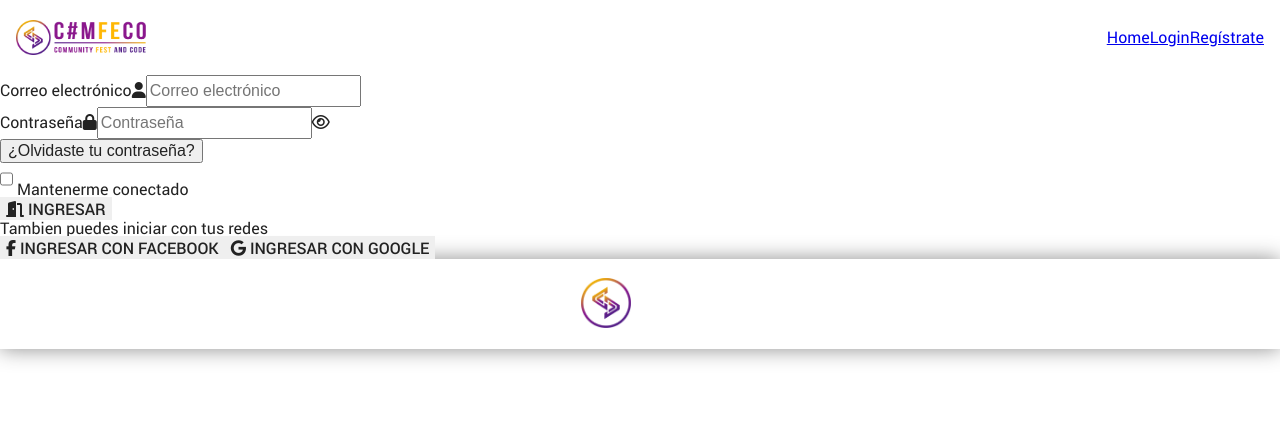
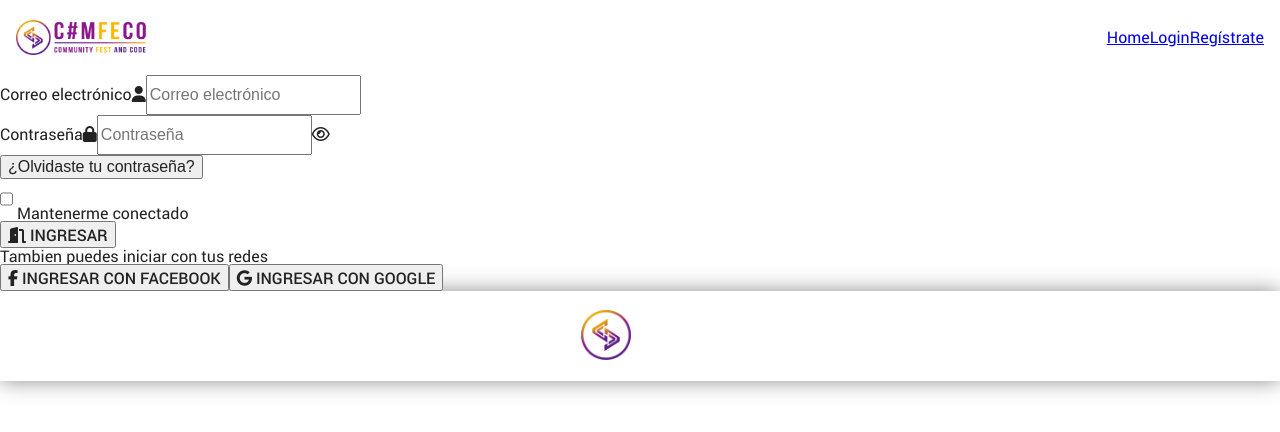
Before and after one commit to Comunidad-de-Programadores/team-vue-4-comfeco, a Vue app: page /login in a window 1280 px wide. Shown: the top 432 px of the page. Built offline with nearby package versions, Linux system fonts and the light colour scheme.

Commit message:
border and outline deleted, input height re-size

```diff
--- a/src/assets/sass/base/_utils.scss
+++ b/src/assets/sass/base/_utils.scss
@@ -26,7 +26,7 @@ h2 {
 /* --- Forms --- */
 
 input {
-    height: 2rem;
+    height: 40px;
      ::placeholder {
         padding: .2rem;
     }
@@ -37,8 +37,6 @@ input {
 
 .button {
     font-family: "Roboto-Medium";
-    border: none;
-    outline: none;
     cursor: pointer;
     text-transform: uppercase;
 }
--- a/src/components/PxRegister.vue
+++ b/src/components/PxRegister.vue
@@ -152,7 +152,6 @@ export default {
     flex-direction: column;
     align-items: center;
     justify-content: center;
-    flex-direction: column;
 
     form {
       display: flex;
```
